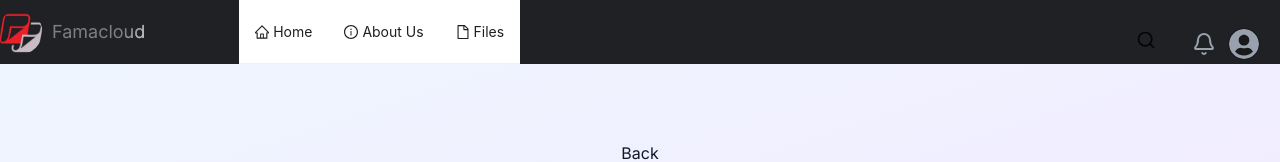
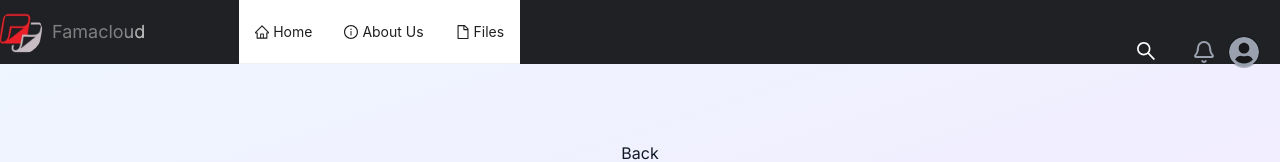
Before and after one commit to Ymffuture/Filebank, a React (Vite) app in the folder filebank-frontend/: page /cv in a window 1280 px wide. Shown: the top 162 px of the page. Built offline with nearby package versions, Linux system fonts and the light colour scheme.

Commit message:
Update SearchBar.jsx

```diff
--- a/filebank-frontend/src/components/SearchBar.jsx
+++ b/filebank-frontend/src/components/SearchBar.jsx
@@ -1,6 +1,7 @@
+// src/components/SearchBar.jsx
 import React, { useState, useMemo } from "react";
 import { motion, AnimatePresence } from "framer-motion";
-import { Search, X } from "lucide-react";
+import { SearchOutlined, CloseOutlined } from "@ant-design/icons"; // ✅ Ant Design Icons
 
 const links = [
   { name: "Home", url: "/" },
@@ -25,16 +26,21 @@ const SearchBar = () => {
   );
 
   return (
-    <div className="relative">
+    <div className="relative inline-block">
       {/* Toggle icon */}
       <button
         onClick={() => setOpen((prev) => !prev)}
-        className="p-2 rounded-full hover:bg-gray-200 transition"
+        className="p-2 rounded-full hover:bg-white/10 transition"
         aria-label="Toggle search"
       >
-        {open ? <X className="w-5 h-5" /> : <Search className="w-5 h-5" />}
+        {open ? (
+          <CloseOutlined style={{ fontSize: 20, color: "#fff" }} />
+        ) : (
+          <SearchOutlined style={{ fontSize: 20, color: "#fff" }} />
+        )}
       </button>
 
+      {/* Search dropdown */}
       <AnimatePresence>
         {open && (
           <motion.div
@@ -44,6 +50,7 @@ const SearchBar = () => {
             transition={{ duration: 0.2 }}
             className="absolute right-0 mt-2 w-72 bg-white shadow-lg rounded-lg p-4 z-50"
           >
+            {/* Input */}
             <input
               type="text"
               value={query}
@@ -53,6 +60,7 @@ const SearchBar = () => {
               autoFocus
             />
 
+            {/* Results */}
             <ul className="mt-3 max-h-60 overflow-y-auto">
               {filteredLinks.length > 0 ? (
                 filteredLinks.map((link) => (
```
